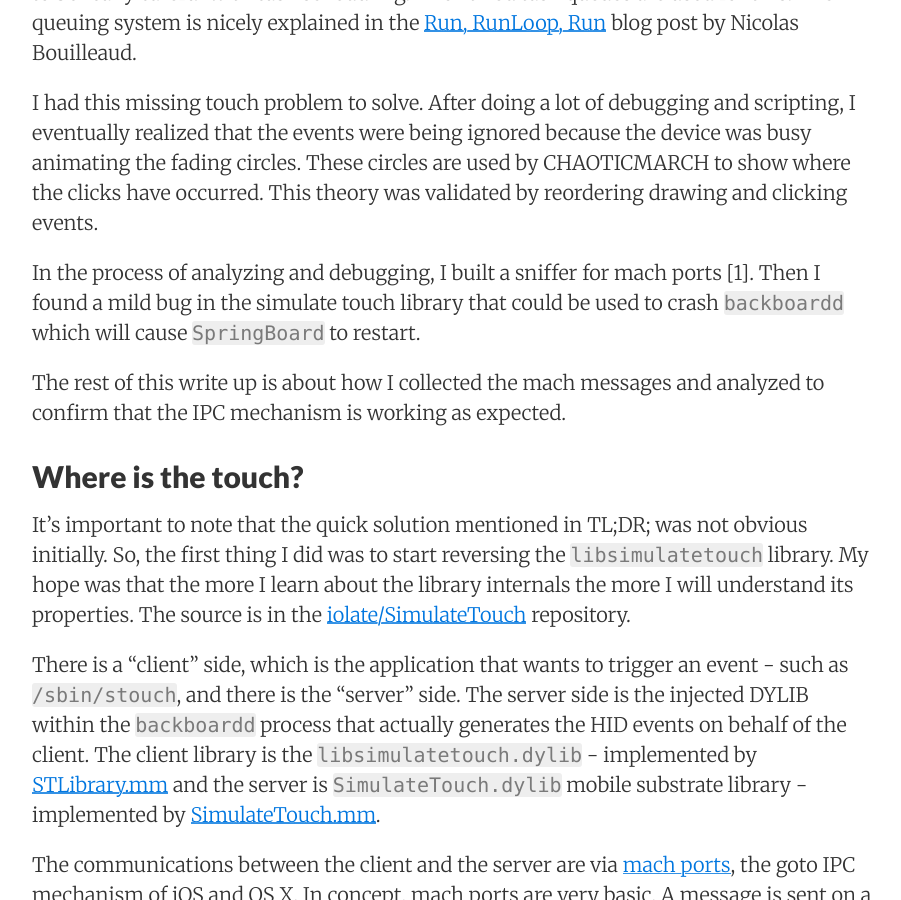
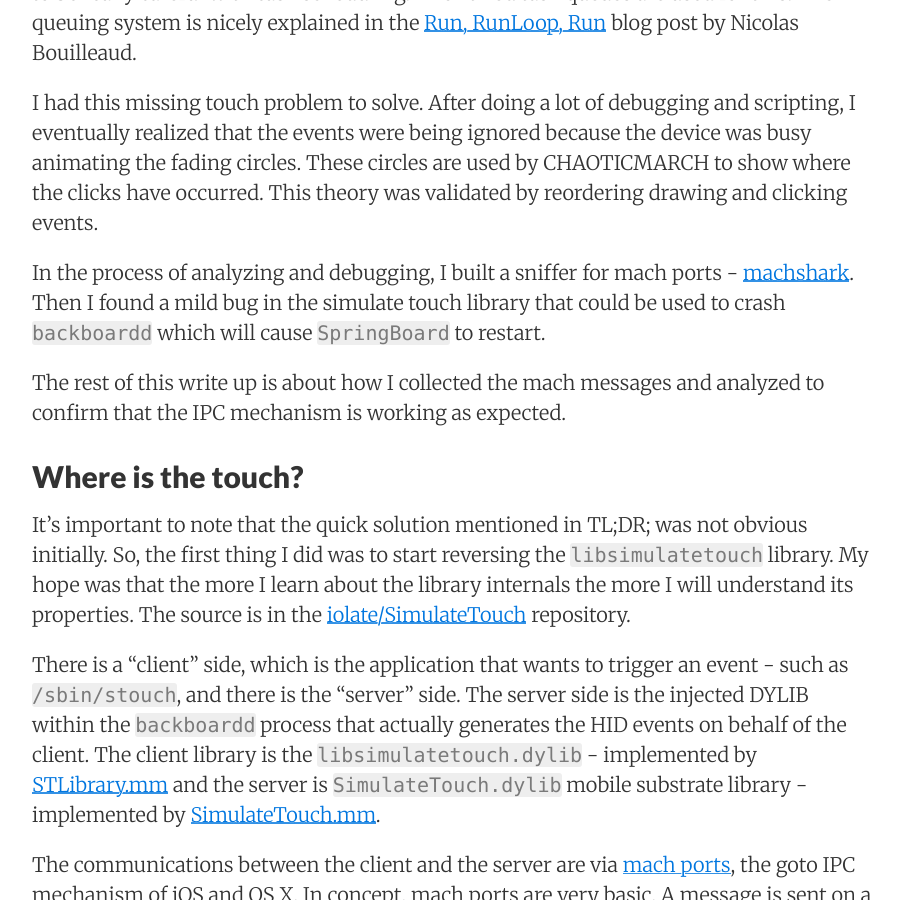
Before and after one commit to nologic/blog, a Jekyll site: the page built from _posts/2016-08-23-lost-touch.md, in a window 1280 px wide and 900 px high, scrolled down 837 px. Shown: the whole window, without its empty margins (188-1089 px from the left). Built offline with Jekyll 4.4.1, drawn with Linux system fonts in a browser that asks for light colours; nearby versions of some CDN libraries; some of the changed text lies outside the part shown.

Commit message:
link instead of ref

```diff
--- a/_posts/2016-08-23-lost-touch.md
+++ b/_posts/2016-08-23-lost-touch.md
@@ -12,7 +12,7 @@ iPhones are relatively small devices and, to provide a smooth user experience, A
 
 I had this missing touch problem to solve. After doing a lot of debugging and scripting, I eventually realized that the events were being ignored because the device was busy animating the fading circles. These circles are used by CHAOTICMARCH to show where the clicks have occurred. This theory was validated by reordering drawing and clicking events.
 
-In the process of analyzing and debugging, I built a sniffer for mach ports [1]. Then I found a mild bug in the simulate touch library that could be used to crash `backboardd` which will cause `SpringBoard` to restart.
+In the process of analyzing and debugging, I built a sniffer for mach ports - [machshark](https://github.com/nologic/machshark). Then I found a mild bug in the simulate touch library that could be used to crash `backboardd` which will cause `SpringBoard` to restart.
 
 The rest of this write up is about how I collected the mach messages and analyzed to confirm that the IPC mechanism is working as expected.
 
@@ -406,4 +406,3 @@ Debugging is a bit of an art form which can send you down very deep and sometime
 Debugging is an art form because one cannot see everything they want to see and the tools used for inspection are themselves faulty. So, it takes experience and good intuition to know what to look for and how to interpret the view. Much of the process is just validating the data flow, reassuring yourself that parts are working correctly. It is the hope that in that process one can learn more about the target which will help to narrow down on the problem. Here, I show my process for a specific use case and provide the tools to build upon or learn from.
 
 -----
-[1] [machshark](https://github.com/nologic/machshark) - sniffing and parsing tools.
```
